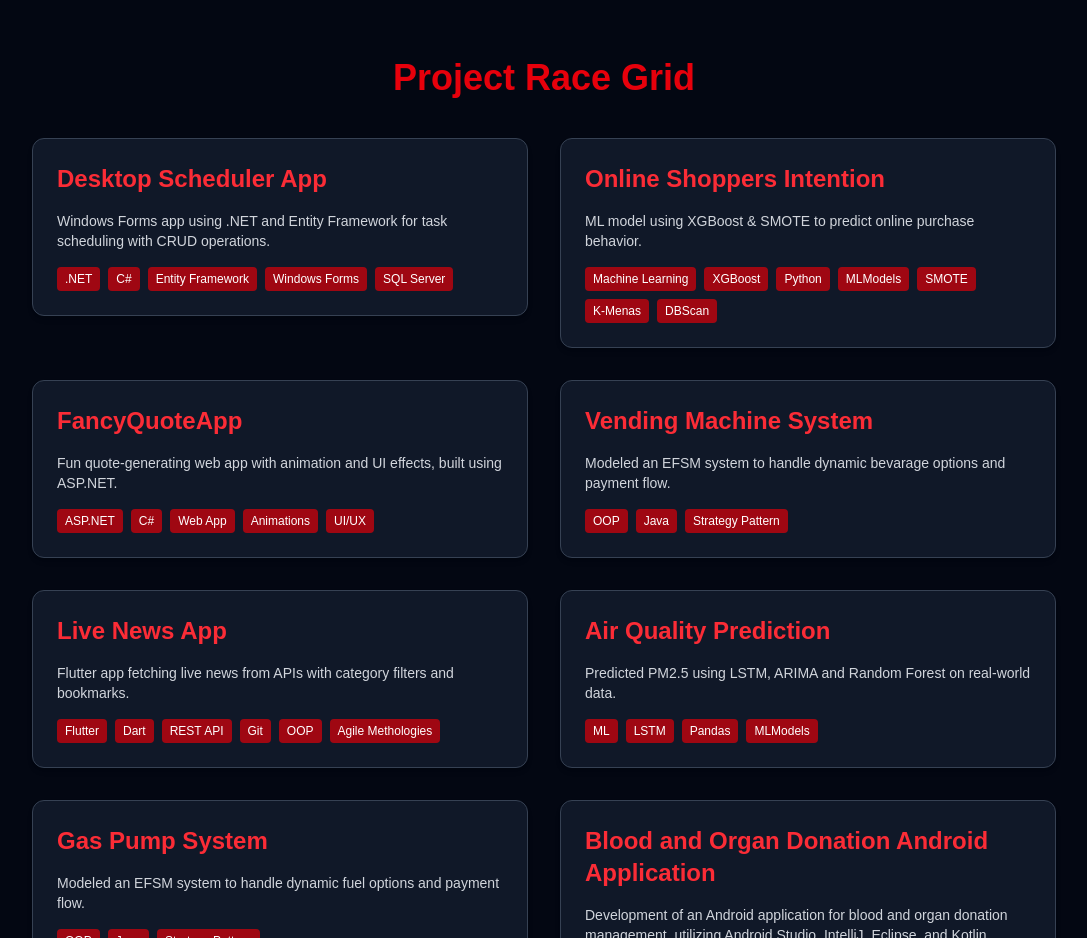
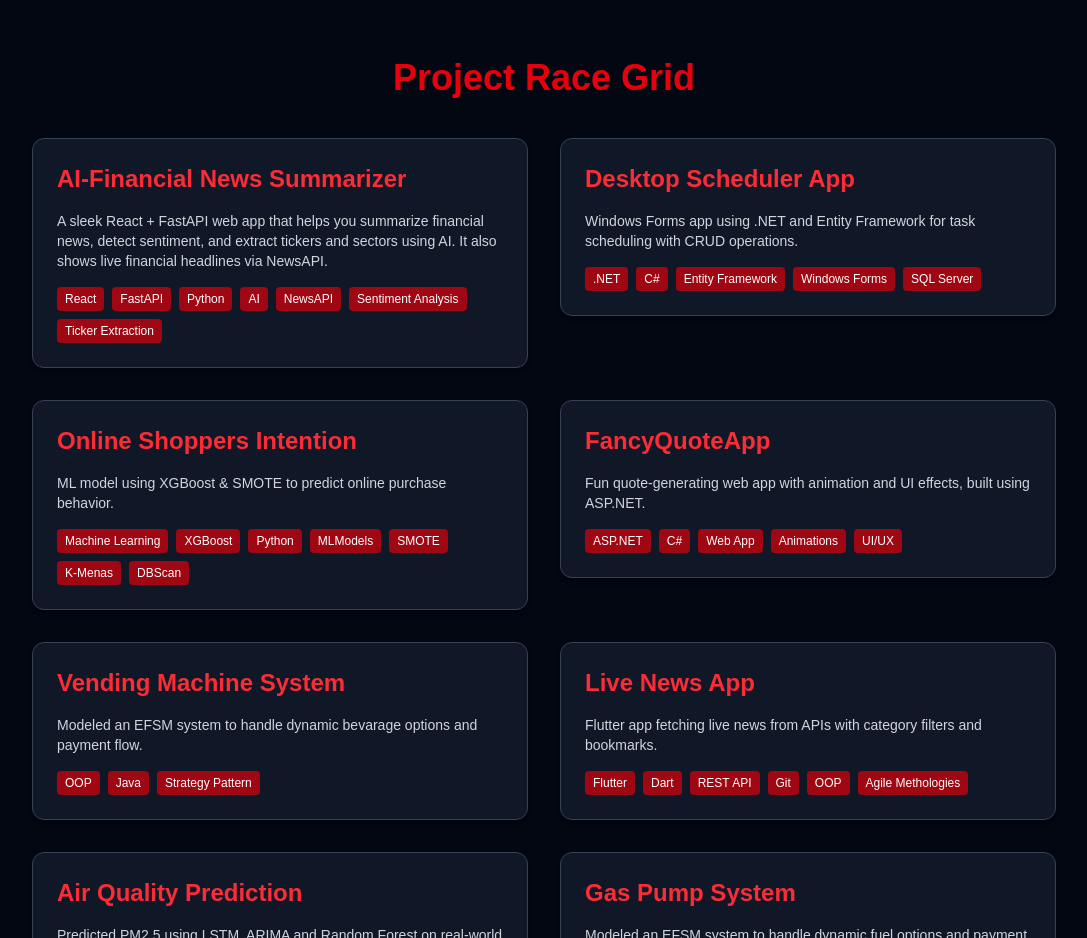
Before and after one commit to aniture/f1-portfolio, a Next.js app: page / in a window 1280 px wide. Shown: the part 1380-2318 px from the top of the page, without its empty margins (96-1183 px from the left). Built offline with nearby package versions, Linux system fonts and the light colour scheme.

Commit message:
updated projects

```diff
--- a/src/app/components/Projects.tsx
+++ b/src/app/components/Projects.tsx
@@ -5,6 +5,12 @@ import ProjectCard from './ProjectCard';
 
 function Projects() {
   const projects = [
+    {
+      title: 'AI-Financial News Summarizer',
+      description: 'A sleek React + FastAPI web app that helps you summarize financial news, detect sentiment, and extract tickers and sectors using AI. It also shows live financial headlines via NewsAPI.',
+      tags: ['React','FastAPI', 'Python', 'AI', 'NewsAPI', 'Sentiment Analysis', 'Ticker Extraction'],
+      link: 'https://github.com/aniture/f1-portfolio',
+    },
     {
       title: 'Desktop Scheduler App',
       description: 'Windows Forms app using .NET and Entity Framework for task scheduling with CRUD operations.',
```
Also changed, not shown: 1 other file (tests, documents, lock files or other folders).
